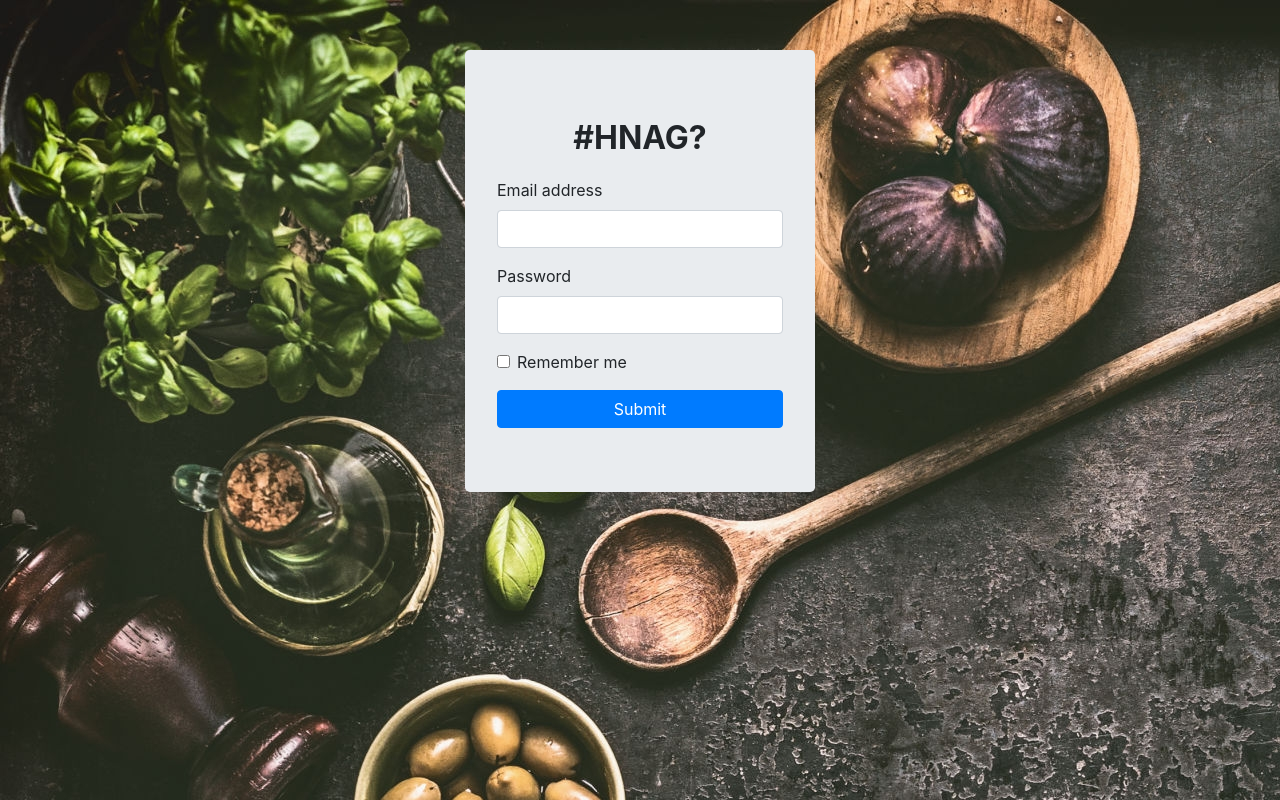
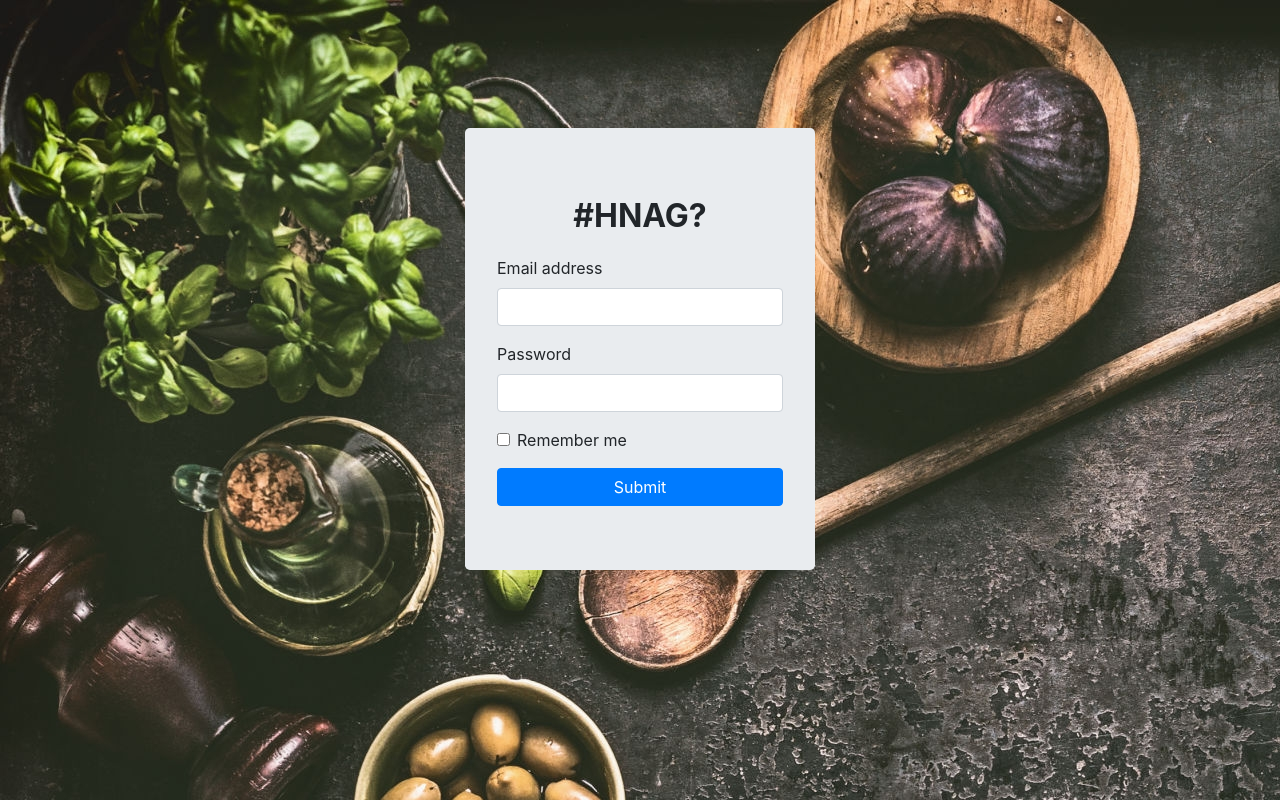
Before and after one commit to vankhaiphan/HNAG, a Flask app: page /login in a window 1280 px wide. Run offline with Flask 2, Linux system fonts and the light colour scheme; some libraries are stand-ins or nearby versions.

Commit message:
update login

```diff
--- a/templates/login.html
+++ b/templates/login.html
@@ -20,12 +20,11 @@
 		<title>Login</title>
 	</head>
 	<body>
-		<div class="row">
 		<div class="container">
 			<div class="row justify-content-md-center">
 				<div class="col col-sm-1 col-md-2 col-lg-3 col-xl-4"></div>
 				<div class="col-10 col-sm-10 col-md-8 col-lg-6 col-xl-4">
-						<div class="jumbotron" style="margin-top: 50px;">
+					<div class="jumbotron" style="margin-top:10vw;">
 						<form>
 							<p class="form-header">#HNAG?</p>
 							<div class="form-group">
@@ -47,6 +46,5 @@
 				<div class="col col-sm-1 col-md-2 col-lg-3 col-xl-4"></div>
 			</div>
 		</div>
-		</div>
 	</body>
 </html>
```
Lines whose indentation alone changed are shown as unchanged.
